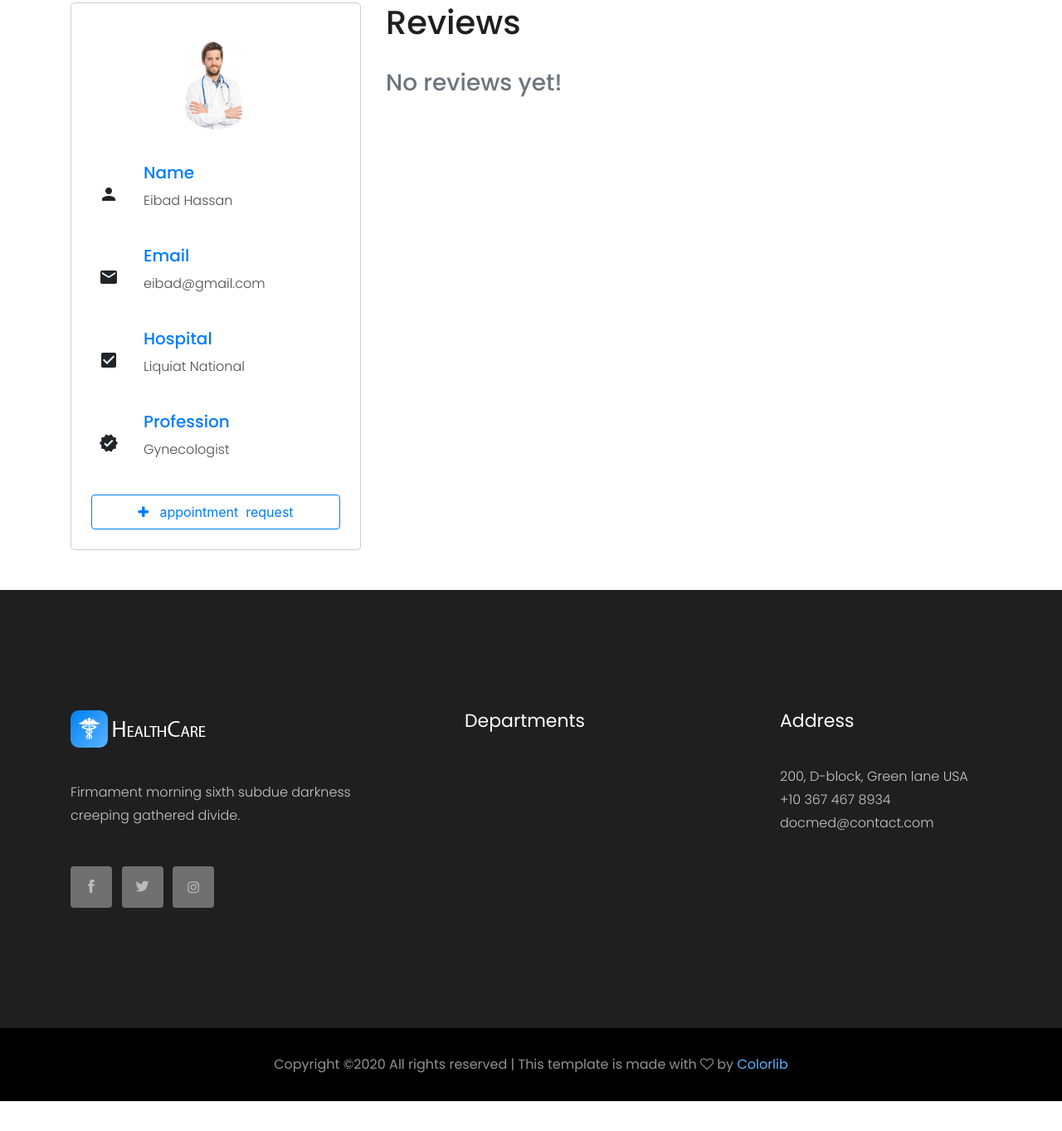
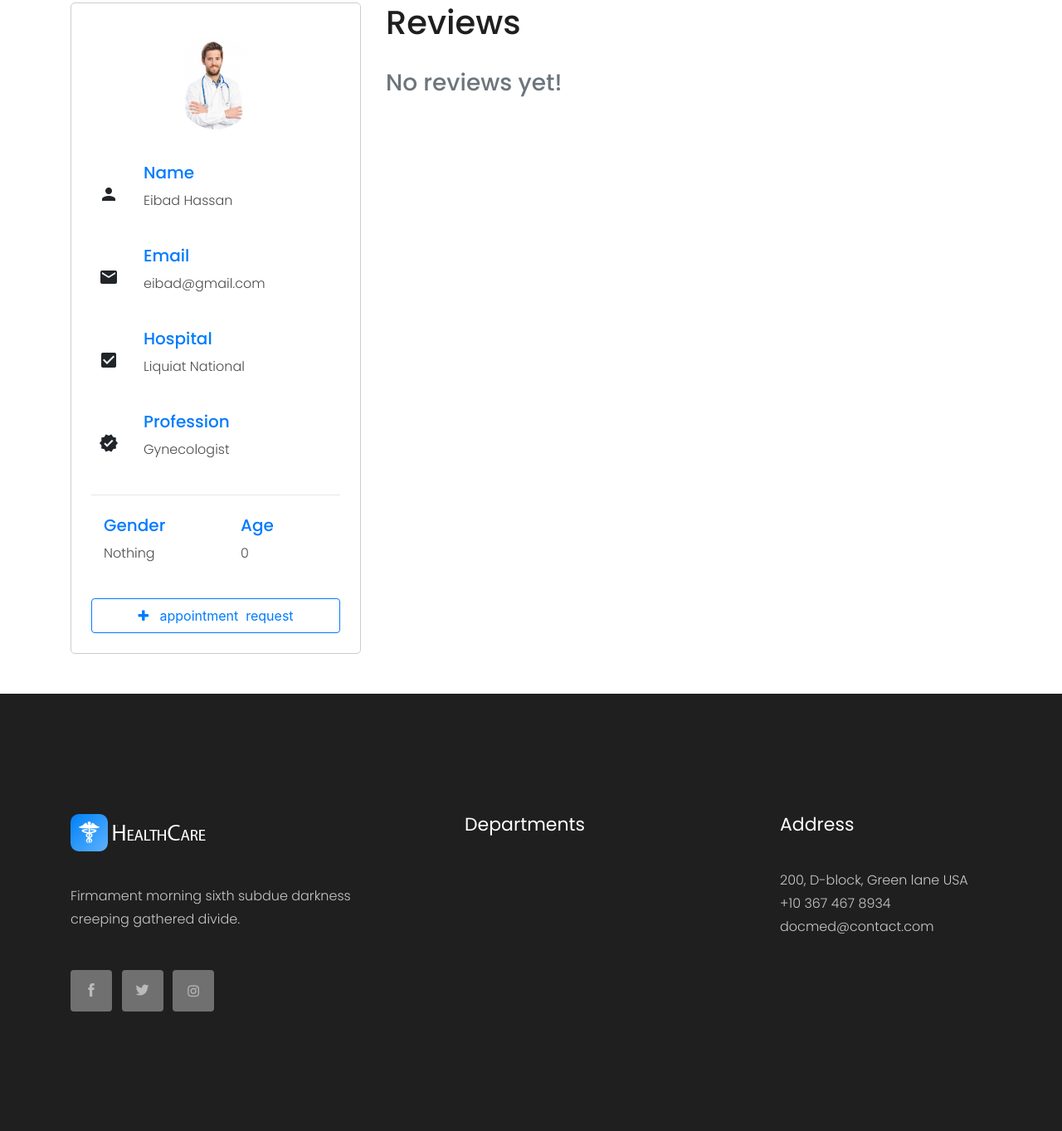
Before and after one commit to SyedMaazHassan/healthcare, a Django app: page /doctor/1 in a window 1280 px wide. Shown: the part 211-1574 px from the top of the page at 83% size. Before the commit the page ends 1538 px from the top, so only its background shows below. Run offline with Django 3.2, Linux system fonts and the light colour scheme; data comes from the database, SQL or seed files in the repository; both versions use the stored data as it was after the commit; some libraries are stand-ins or nearby versions.

Commit message:
4th version of 2nd iteration

```diff
--- a/application/models.py
+++ b/application/models.py
@@ -19,6 +19,8 @@
     last_name = models.CharField(max_length=75)
     email = models.CharField(max_length=75)
     password = models.CharField(max_length=32)
+    gender = models.CharField(max_length=15, default="Nothing")
+    age = models.IntegerField(default=0)
 
     def __str__(self):
         return self.first_name+" - "+self.email
@@ -30,6 +32,8 @@
     email = models.CharField(max_length=75)
     city = models.CharField(max_length=75)
     password = models.CharField(max_length=32)
+    gender = models.CharField(max_length=15, choices=(('Male', 'Male'), ('Female', 'Female'), ('Other', 'Other')), default="Nothing")
+    age = models.IntegerField(default=0)
 
     # PROFESSION_CHOICES = (
     #     ("Neurologist", "Neurologist"),
--- a/application/views.py
+++ b/application/views.py
@@ -311,6 +311,10 @@
             context['is_patient'] = isPatient(request.user.username)
 
 
+        if isPatient(request.user.username):
+            context['patient_data'] = patient.objects.get(email=request.user.username)
+
+
         return render(request, "profile.html", context)
     else:
         return redirect("index")
@@ -322,6 +326,9 @@
         email = request.POST['email']
         pass1 = request.POST['pass1']
         pass2 = request.POST['pass2']
+        gender = request.POST['gender']
+        age = request.POST['age']
+
         context = {
             "name":name,
             "l_name":l_name,
@@ -337,7 +344,7 @@
                 return render(request, "signup.html", context)
 
 
-            new_patient = patient(first_name=name, last_name=l_name, email=email, password=pass1)
+            new_patient = patient(first_name=name, last_name=l_name, email=email, password=pass1, gender=gender, age=age)
             new_patient.save()
 
             user = User.objects.create_user(username=email, first_name=name, password=pass1, last_name=l_name)
--- a/templates/profile.html
+++ b/templates/profile.html
@@ -152,6 +152,8 @@
                             <p class="info-sub-head">{{doctor.first_name}} {{doctor.last_name}}</p>
 
                         </div>
+
+
                     </div>
 
                     <div class="row my-4" style="text-align: left;">
@@ -177,6 +179,8 @@
                         </div>
                     </div>
 
+
+
                     <div class="row my-4" style="text-align: left;">
                         <div class="col-1 px-4 d-flex justify-content-right align-items-center">
                             <i class="material-icons info-icon">verified</i>
@@ -184,6 +188,23 @@
                         <div class="col-10" style="padding-left: 30px;">
                             <h5 class="text-primary text-b">Profession</h5>
                             <p class="info-sub-head">{{doctor.profession}}</p>
+
+                        </div>
+                    </div>
+
+                    <hr>
+
+                    <div class="row my-4" style="text-align: left;">
+
+                        <div class="col-sm-6" style="padding-left: 30px;">
+                            <h5 class="text-primary text-b">Gender</h5>
+                            <p class="info-sub-head">{{doctor.gender}}</p>
+
+                        </div>
+
+                        <div class="col-sm-6" style="padding-left: 30px;">
+                            <h5 class="text-primary text-b">Age</h5>
+                            <p class="info-sub-head">{{doctor.age}}</p>
 
                         </div>
                     </div>
@@ -469,6 +490,23 @@
                             </div>
                         </div>
 
+                        <hr>
+
+                        <div class="row my-4" style="text-align: left;">
+
+                            <div class="col-sm-6" style="padding-left: 30px;">
+                                <h5 class="text-primary text-b">Gender</h5>
+                                <p class="info-sub-head">{{user_info.gender}}</p>
+
+                            </div>
+
+                            <div class="col-sm-6" style="padding-left: 30px;">
+                                <h5 class="text-primary text-b">Age</h5>
+                                <p class="info-sub-head">{{user_info.age}}</p>
+
+                            </div>
+                        </div>
+
 
                         <div class="row">
                             <div class="col-sm-6">
@@ -513,6 +551,23 @@
 
 
                     {% else %}
+                            <hr>
+
+                            <div class="row my-4" style="text-align: left;">
+
+                                <div class="col-sm-6" style="padding-left: 30px;">
+                                    <h5 class="text-primary text-b">Gender</h5>
+                                    <p class="info-sub-head">{{patient_data.gender}}</p>
+
+                                </div>
+
+                                <div class="col-sm-6" style="padding-left: 30px;">
+                                    <h5 class="text-primary text-b">Age</h5>
+                                    <p class="info-sub-head">{{patient_data.age}}</p>
+
+                                </div>
+                            </div>
+
                             <div class="row">
                                 <div class="col-sm-12">
                                     <button type="button" class="btn btn-primary btn-block" data-toggle="modal" data-target="#reset_password">Reset password</button>
```
Also changed, not shown: templates/signup.html (+22 -0 lines), application/migrations/0015_auto_20200721_1203.py (added), application/migrations/0016_auto_20200721_1208.py (added), db.sqlite3.
